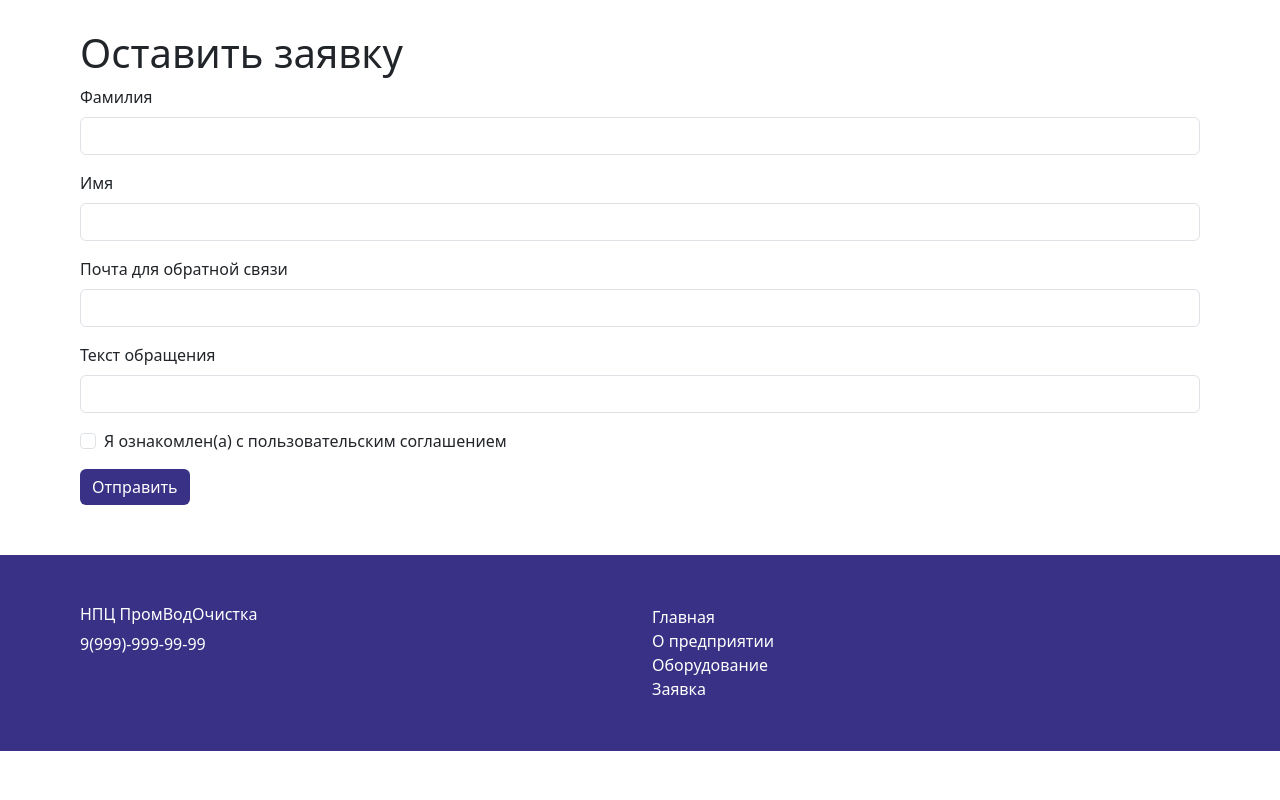
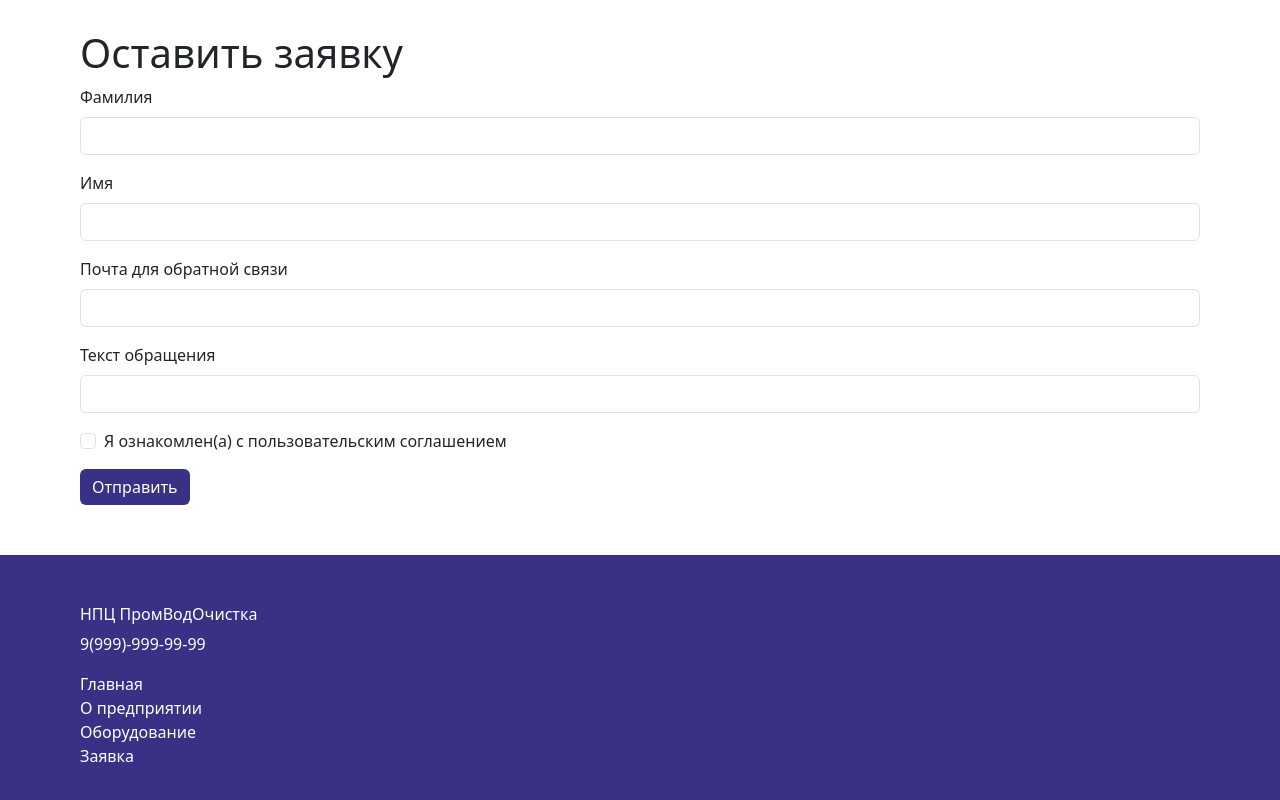
Before and after one commit to kubikzubik/wAtEr, a plain HTML site: page index.html in a window 1280 px wide. Shown: the part 2464-3264 px from the top of the page. Before the commit the page ends 3215 px from the top, so only its background shows below. Drawn offline with nearby package versions, Linux system fonts and the light colour scheme.

Commit message:
Add files via upload

```diff
--- a/index.html
+++ b/index.html
@@ -309,10 +309,6 @@
           <li class="list-group">
             <p>9(999)-999-99-99</p>
           </li>
-        </ul>
-      </div>
-      <div class="col-6">
-        <ul class="list-group">
           <li class="list-group">
             <a class="nav-link" href="#glav">Главная</a>
           </li>
```
